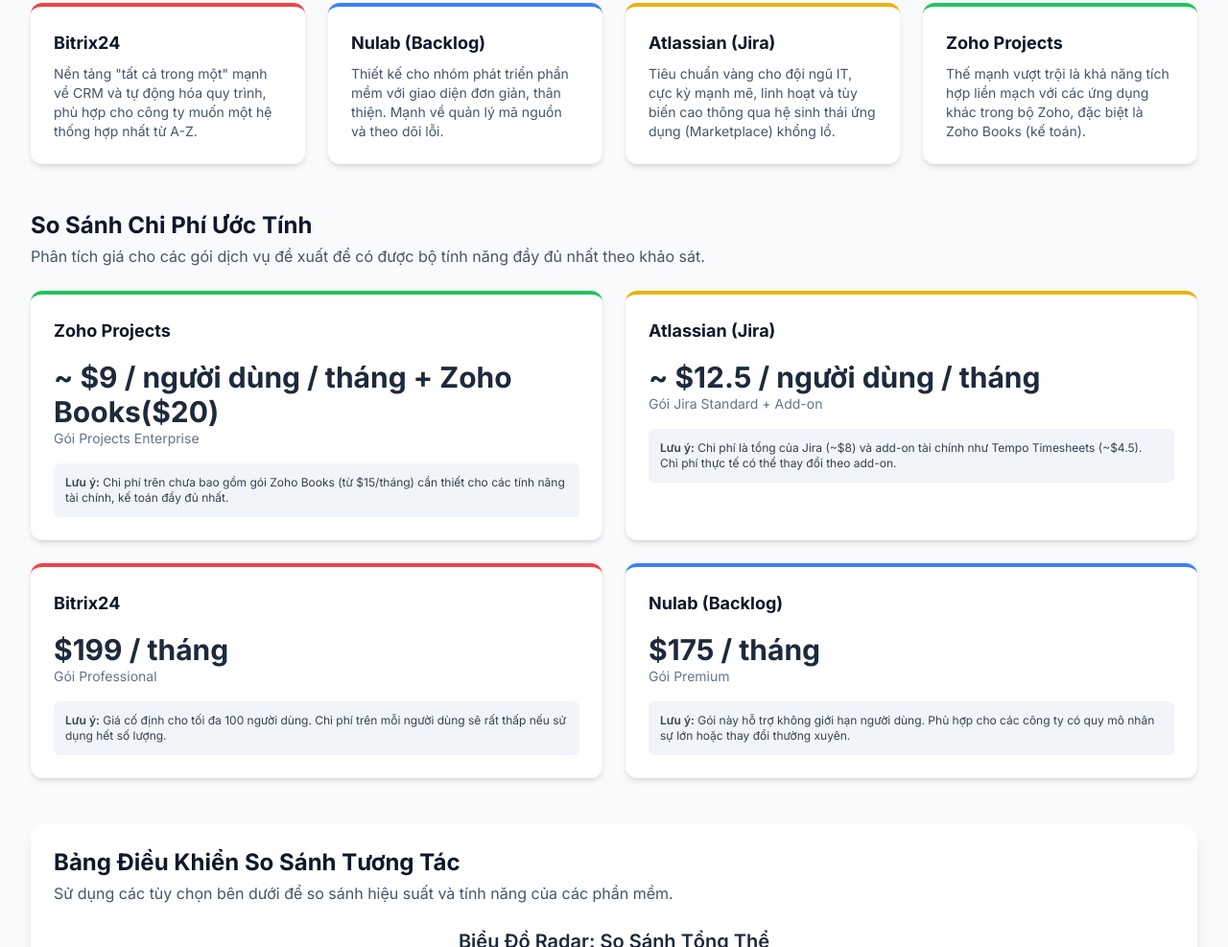
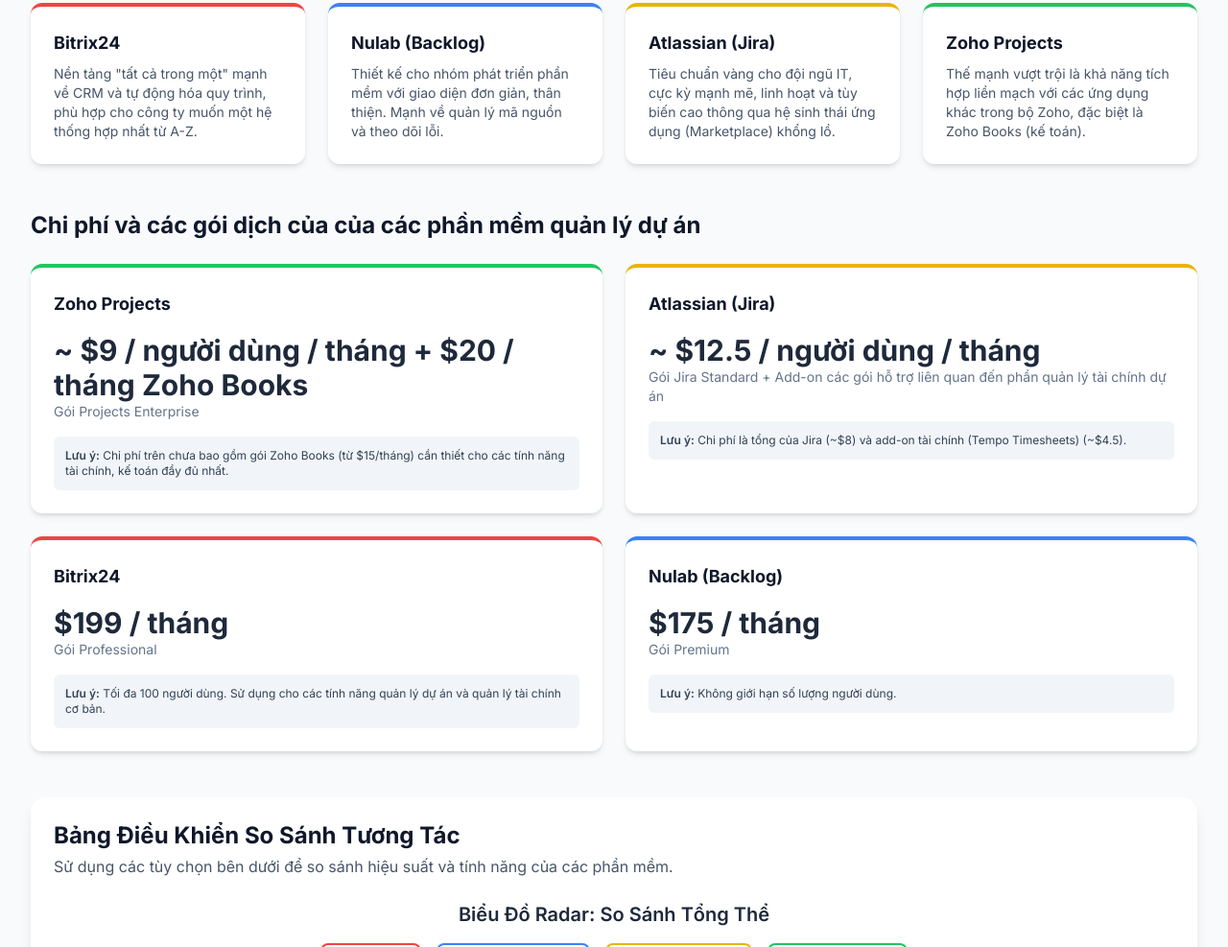
Before and after one commit to but14/ProjectMNsoftware, a plain HTML site: page index.html in a window 1280 px wide. Shown: the part 225-1212 px from the top of the page at 96% size. Drawn offline with nearby package versions, Linux system fonts and the light colour scheme.

Commit message:
add price

```diff
--- a/index.html
+++ b/index.html
@@ -76,11 +76,10 @@
 
       <section id="chi-phi" class="mb-12">
         <h2 class="text-2xl font-bold mb-1 text-slate-900">
-          So Sánh Chi Phí Ước Tính
+          Chi phí và các gói dịch của của các phần mềm quản lý dự án
         </h2>
         <p class="text-slate-600 mb-6">
-          Phân tích giá cho các gói dịch vụ đề xuất để có được bộ tính năng đầy
-          đủ nhất theo khảo sát.
+
         </p>
         <div
           id="price-cards"
@@ -224,27 +223,27 @@
         const pricingData = [
           {
             key: "zoho",
-            price: "~ $9 / người dùng / tháng + Zoho Books($20)",
+            price: "~ $9 / người dùng / tháng + $20 / tháng Zoho Books",
             plan: "Gói Projects Enterprise",
             note: "Chi phí trên chưa bao gồm gói Zoho Books (từ $15/tháng) cần thiết cho các tính năng tài chính, kế toán đầy đủ nhất.",
           },
           {
             key: "jira",
             price: "~ $12.5 / người dùng / tháng",
-            plan: "Gói Jira Standard + Add-on",
-            note: "Chi phí là tổng của Jira (~$8) và add-on tài chính như Tempo Timesheets (~$4.5). Chi phí thực tế có thể thay đổi theo add-on.",
+            plan: "Gói Jira Standard + Add-on các gói hỗ trợ liên quan đến phần quản lý tài chính dự án",
+            note: "Chi phí là tổng của Jira (~$8) và add-on tài chính (Tempo Timesheets) (~$4.5).",
           },
           {
             key: "bitrix24",
             price: "$199 / tháng",
             plan: "Gói Professional",
-            note: "Giá cố định cho tối đa 100 người dùng. Chi phí trên mỗi người dùng sẽ rất thấp nếu sử dụng hết số lượng.",
+            note: "Tối đa 100 người dùng. Sử dụng cho các tính năng quản lý dự án và quản lý tài chính cơ bản.",
           },
           {
             key: "nulab",
             price: "$175 / tháng",
             plan: "Gói Premium",
-            note: "Gói này hỗ trợ không giới hạn người dùng. Phù hợp cho các công ty có quy mô nhân sự lớn hoặc thay đổi thường xuyên.",
+            note: "Không giới hạn số lượng người dùng. ",
           },
         ];
 
```
